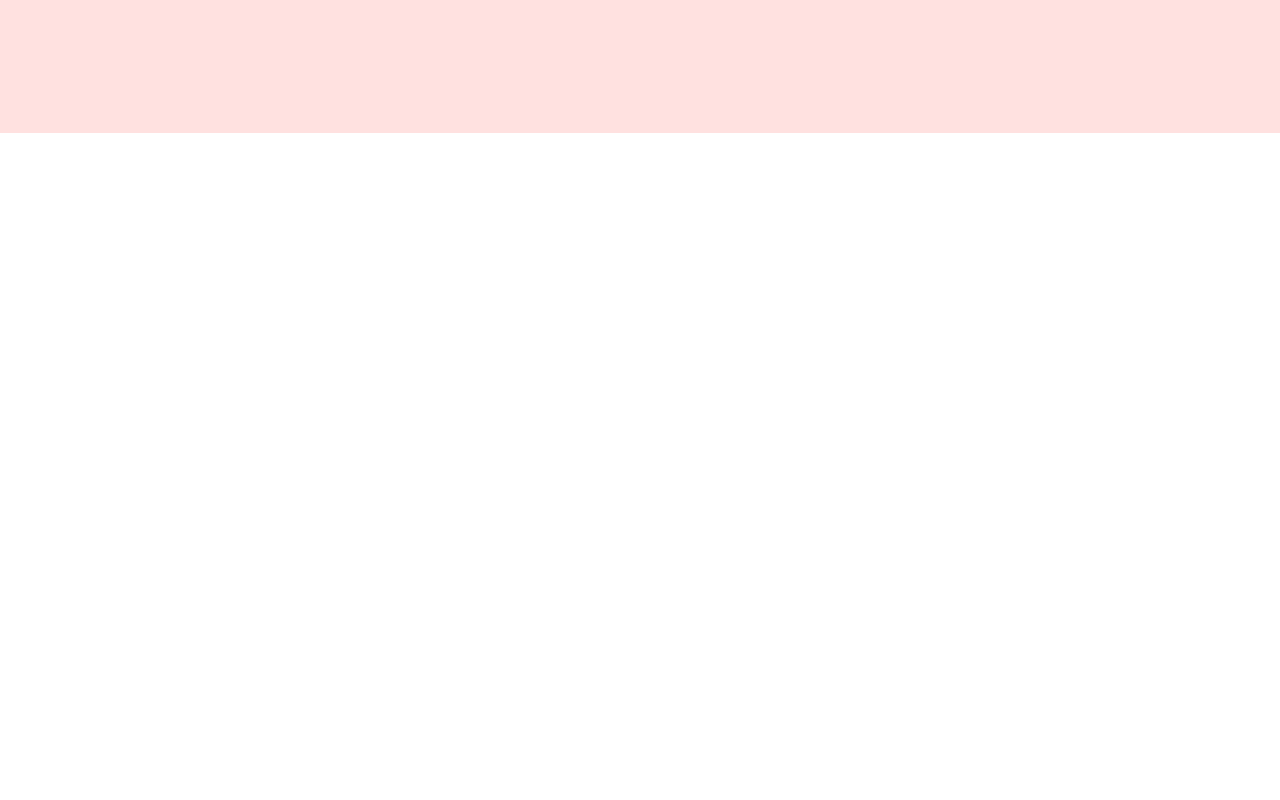
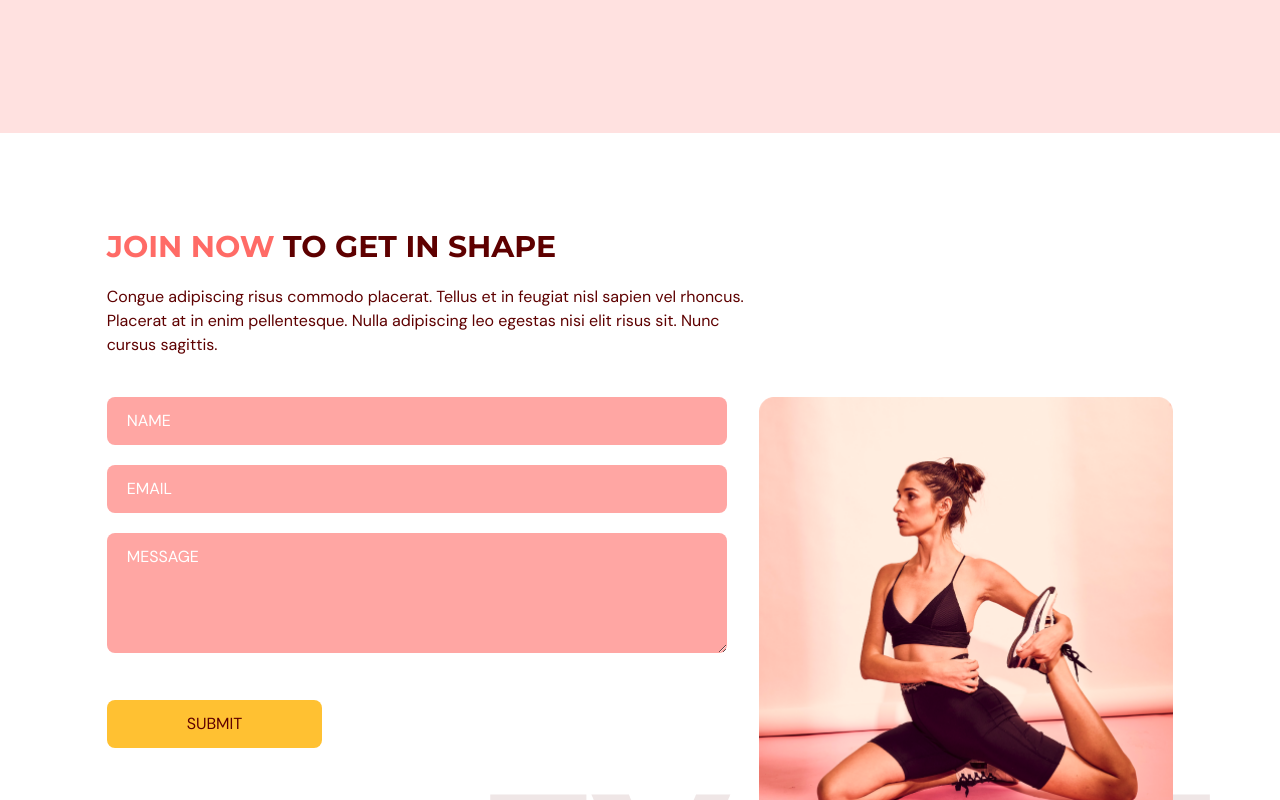
Before and after one commit to Fatialnd/typecript-react-gym-web-application, a React (Vite) app: page / in a window 1280 px wide. Shown: the part 3040-3840 px from the top of the page. Before the commit the page ends 3173 px from the top, so only its background shows below. Built offline with nearby package versions, Linux system fonts and the light colour scheme.

Commit message:
contact us page

```diff
--- a/package.json
+++ b/package.json
@@ -13,7 +13,8 @@
     "framer-motion": "^10.2.3",
     "react": "^18.2.0",
     "react-anchor-link-smooth-scroll": "^1.0.12",
-    "react-dom": "^18.2.0"
+    "react-dom": "^18.2.0",
+    "react-hook-form": "^7.43.7"
   },
   "devDependencies": {
     "@types/node": "^18.14.6",
--- a/src/App.tsx
+++ b/src/App.tsx
@@ -2,9 +2,9 @@
 import Home from "./scenes/home";
 import Benefits from "./scenes/benefits";
 import OurClasses from "./scenes/ourClasses";
+import ContactUs from "./scenes/contactUs"
 import { useEffect, useState } from "react";
 import { SelectedPage } from "@/shared/types";
-
 
 function App() {
   const [selectedPage, setSelectedPage] = useState<SelectedPage>(
@@ -31,9 +31,10 @@
         selectedPage={selectedPage}
         setSelectedPage={setSelectedPage}
       />
-      <Home  setSelectedPage={setSelectedPage} />
-      <Benefits  setSelectedPage={setSelectedPage} />
+      <Home setSelectedPage={setSelectedPage} />
+      <Benefits setSelectedPage={setSelectedPage} />
       <OurClasses setSelectedPage={setSelectedPage} />
+      <ContactUs setSelectedPage={setSelectedPage} />
     </div>
   );
 }
--- /dev/null
+++ b/src/scenes/contactUs/index.tsx
@@ -0,0 +1,159 @@
+import { SelectedPage } from "@/shared/types";
+import { motion } from "framer-motion";
+import { useForm } from "react-hook-form";
+import ContactUsPageGraphic from "@/assets/ContactUsPageGraphic.png";
+import HText from "@/shared/HText";
+
+type Props = {
+  setSelectedPage: (value: SelectedPage) => void;
+};
+
+const ContactUs = ({ setSelectedPage }: Props) => {
+  const inputStyles = `mb-5 w-full rounded-lg bg-primary-300
+  px-5 py-3 placeholder-white`;
+
+  const {
+    register,
+    trigger,
+    formState: { errors },
+  } = useForm();
+
+  const onSubmit = async (e: any) => {
+    const isValid = await trigger();
+    if (!isValid) {
+      e.preventDefault();
+    }
+  };
+  return (
+    <section id="contactus" className="mx-auto w-5/6 pt-24 pb-32">
+      <motion.div
+        onViewportEnter={() => setSelectedPage(SelectedPage.ContactUs)}
+      >
+        {/* HEADER */}
+        <motion.div
+          className="md:w-3/5"
+          initial="hidden"
+          whileInView="visible"
+          viewport={{ once: true, amount: 0.5 }}
+          transition={{ duration: 0.5 }}
+          variants={{
+            hidden: { opacity: 0, x: -50 },
+            visible: { opacity: 1, x: 0 },
+          }}
+        >
+          <HText>
+            <span className="text-primary-500">JOIN NOW</span> TO GET IN SHAPE
+          </HText>
+          <p className="my-5">
+            Congue adipiscing risus commodo placerat. Tellus et in feugiat nisl
+            sapien vel rhoncus. Placerat at in enim pellentesque. Nulla
+            adipiscing leo egestas nisi elit risus sit. Nunc cursus sagittis.
+          </p>
+        </motion.div>
+        {/* FORM AND IMAGE */}
+        <div className="mt-10 justify-between gap-8 md:flex">
+          <motion.div
+            className="mt-10 basis-3/5 md:mt-0"
+            initial="hidden"
+            whileInView="visible"
+            viewport={{ once: true, amount: 0.5 }}
+            transition={{ duration: 0.5 }}
+            variants={{
+              hidden: { opacity: 0, y: 50 },
+              visible: { opacity: 1, y: 0 },
+            }}
+          >
+            <form
+              target="_blank"
+              onSubmit={onSubmit}
+              action="https://formsubmit.co/e8a5bdfa807605332f809e5656e27c6e"
+              method="POST"
+            >
+              <input
+                className={inputStyles}
+                type="text"
+                placeholder="NAME"
+                {...register("name", {
+                  required: true,
+                  maxLength: 100,
+                })}
+              />
+              {errors.name && (
+                <p className="mt-1 text-primary-500">
+                  {errors.name.type === "required" && "This field is required."}
+                  {errors.name.type === "maxLength" &&
+                    "Max length is 100 char."}
+                </p>
+              )}
+
+              <input
+                className={inputStyles}
+                type="text"
+                placeholder="EMAIL"
+                {...register("email", {
+                  required: true,
+                  pattern: /^[A-Z0-9._%+-]+@[A-Z0-9.-]+\.[A-Z]{2,}$/i,
+                })}
+              />
+              {errors.email && (
+                <p className="mt-1 text-primary-500">
+                  {errors.email.type === "required" &&
+                    "This field is required."}
+                  {errors.email.type === "pattern" && "Invalid email address."}
+                </p>
+              )}
+
+              <textarea
+                className={inputStyles}
+                placeholder="MESSAGE"
+                rows={4}
+                cols={50}
+                {...register("message", {
+                  required: true,
+                  maxLength: 2000,
+                })}
+              />
+              {errors.message && (
+                <p className="mt-1 text-primary-500">
+                  {errors.message.type === "required" &&
+                    "This field is required."}
+                  {errors.message.type === "maxLength" &&
+                    "Max length is 2000 char."}
+                </p>
+              )}
+
+              <button
+                type="submit"
+                className="mt-5 rounded-lg bg-secondary-500 px-20 py-3 transition duration-500 hover:text-white"
+              >
+                SUBMIT
+              </button>
+            </form>
+          </motion.div>
+
+          <motion.div
+            className="relative mt-16 basis-2/5 md:mt-0"
+            initial="hidden"
+            whileInView="visible"
+            viewport={{ once: true, amount: 0.5 }}
+            transition={{ delay: 0.2, duration: 0.5 }}
+            variants={{
+              hidden: { opacity: 0, y: 50 },
+              visible: { opacity: 1, y: 0 },
+            }}
+          >
+            <div className="w-full before:absolute before:-bottom-20 before:-right-10 before:z-[-1] md:before:content-evolvetext">
+              <img
+                className="w-full"
+                alt="contact-us-page-graphic"
+                src={ContactUsPageGraphic}
+              />
+            </div>
+          </motion.div>
+        </div>
+      </motion.div>
+    </section>
+  );
+};
+
+export default ContactUs;
```
Also changed, not shown: 1 other file (tests, documents, lock files or other folders).
